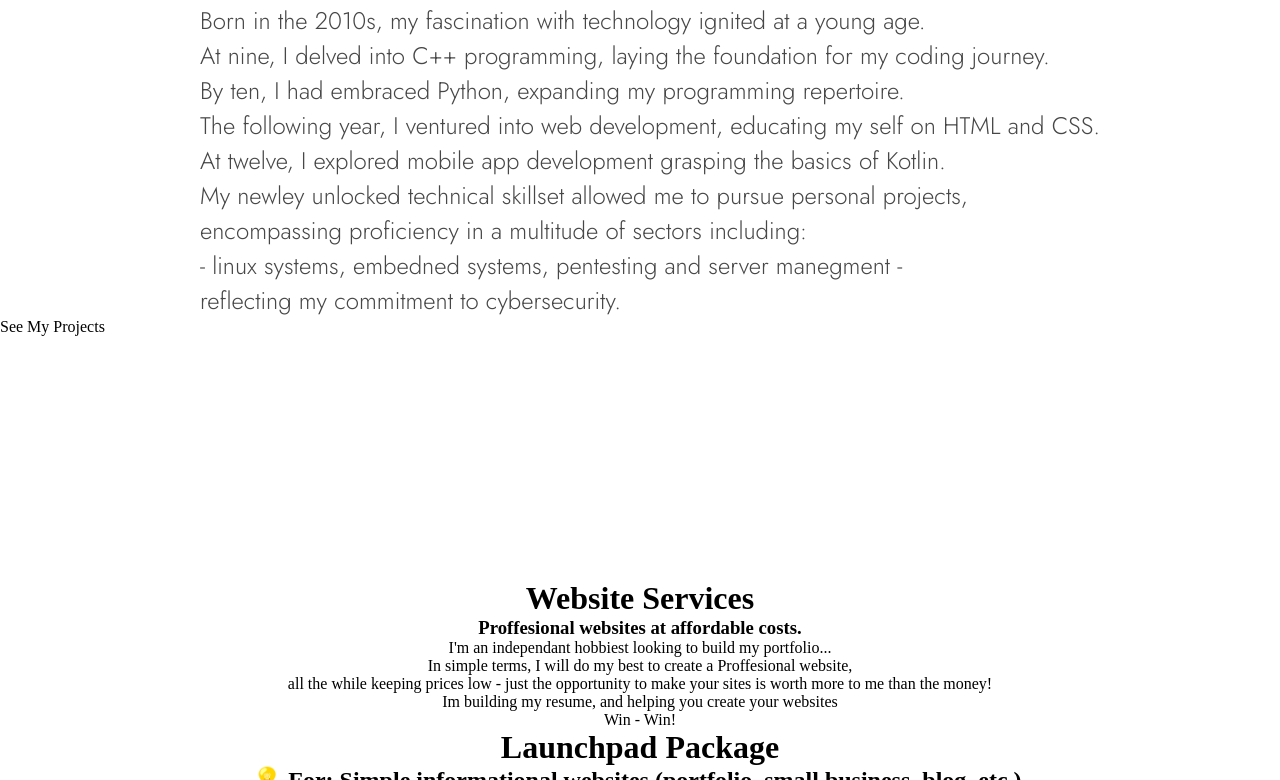
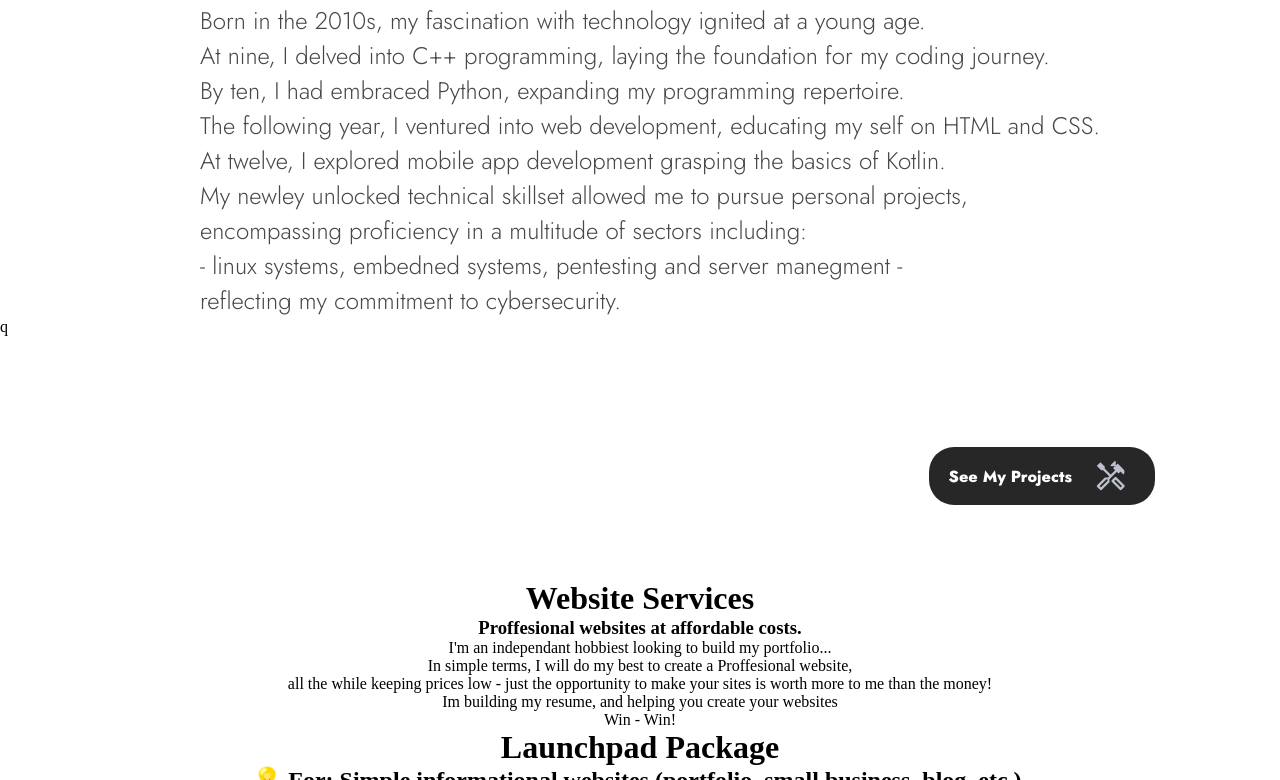
Before and after one commit to a365l/portfolioSite, a plain HTML site: page v1/index.html in a window 1280 px wide. Shown: the part 1020-1800 px from the top of the page. Drawn offline with nearby package versions, Linux system fonts and the light colour scheme; a web font is replaced by a local one.

Commit message:
Add files via upload
not working but added a my orojects button

```diff
--- a/v1/index.html
+++ b/v1/index.html
@@ -4,6 +4,7 @@
         <meta charset="UTF-8">
         <link rel="stylesheet" href="./style.css">
         <link rel="stylesheet" href="https://fonts.googleapis.com/css2?family=Material+Symbols+Outlined:opsz,wght,FILL,GRAD@20..48,100..700,0..1,-50..200&icon_names=home_pin" />
+        <link rel="stylesheet" href="https://fonts.googleapis.com/css2?family=Material+Symbols+Outlined:opsz,wght,FILL,GRAD@20..48,100..700,0..1,-50..200&icon_names=handyman" />
         <script src="script.js" defer></script>
         <meta name="viewport" content="width=device-width, initial-scale=1.0">
         <title>Alfred Leigh | Portfolio Home</title>
@@ -39,7 +40,8 @@
                 <p>Born in 2010s, I have always been facinated by technology.<br>
                 Dating back to when I was just nine years old, I had always been a computer wizz.
                 </p>-->
-                <a id="myprojectsButton">See My Projects</a>
+                <a id="myprojectsButton" href="index.html#myprojects">See My Projects<span class="material-symbols-outlined">handyman</span></a> q
+
             </div>
 
             <div id="websiteservicesPage">
--- a/v1/style.css
+++ b/v1/style.css
@@ -146,6 +146,41 @@ nav a:hover {
     padding-left: 200px;
 }
 
+#myprojectsButton {
+    text-decoration: none;
+    padding: 5px 20px;
+    background-color: rgb(39, 39, 39);
+    color: white;
+    font-family: 'jost';
+    font-weight: 800;
+    border-radius: 25px;
+    right:0;
+    bottom: 75px;
+    margin-right: 125px;
+    position: absolute;
+    display: flex;
+    align-items: center;
+}
+
+#myprojectsButton span {
+    color: rgb(189, 192, 206);
+    display: inline-block;
+    transform: scale(0.7);
+
+
+}
+
+.material-symbols-outlined {
+  font-variation-settings:
+  'FILL' 0,
+  'wght' 400,
+  'GRAD' 0,
+  'opsz' 40
+}
+
+
+
+ /* Website Services */
 #websiteservicesPage {
     position: absolute;
     display: flex;
```
